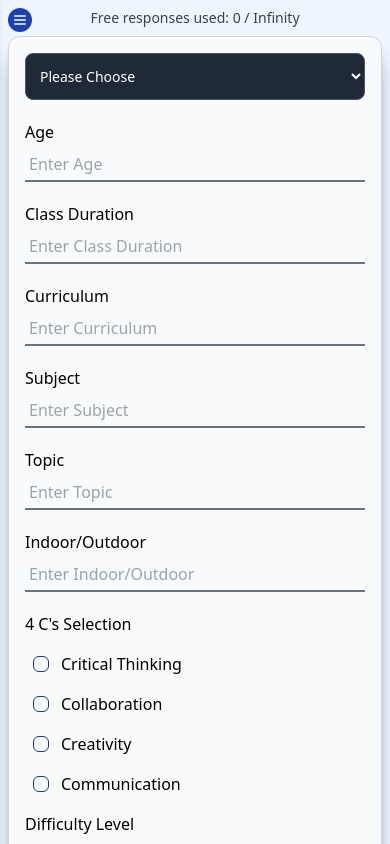
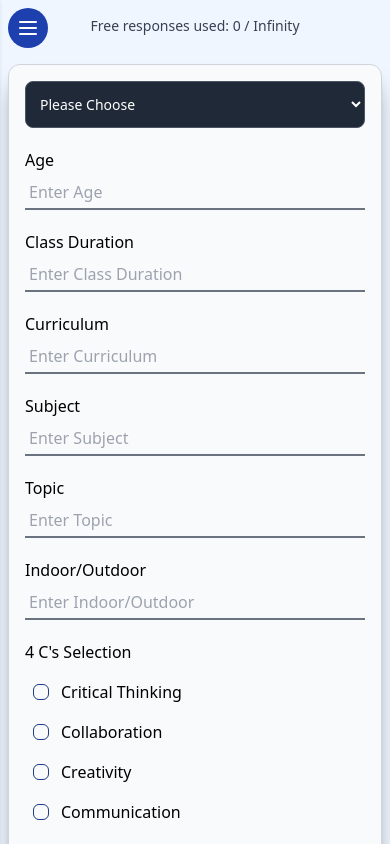
Before and after one commit to hammadyounas/lesson_app, a Next.js app: page /freePrompts in a window 390 px wide. Shown: the top 844 px of the page. Built offline with nearby package versions, Linux system fonts and the light colour scheme; what tailwindcss-animated would draw is missing.

Commit message:
minor changes

```diff
--- a/app/freePrompts/page.jsx
+++ b/app/freePrompts/page.jsx
@@ -92,7 +92,7 @@ const FreeDashboardPage = () => {
         {showForm && (
           <div className="flex flex-col items-center justify-center rounded-xl m-2 max-w-full md:w-4/5 animate-fade-right animate-delay-300">
             {/* Display free response count */}
-            <div className="text-gray-700 font-medium mb-2 max-sm:text-sm">
+            <div className="text-gray-700 font-medium mb-2 max-sm:text-sm max-sm:mt-2">
               Free responses used: {freeResponseCount} / {FREE_RESPONSE_LIMIT}
             </div>
 
--- a/components/Form.jsx
+++ b/components/Form.jsx
@@ -114,7 +114,7 @@ const FormComponent = ({
       }}
     >
       {({ values, errors, touched, setFieldValue, resetForm }) => (
-        <Form className="flex flex-col justify-between shadow-xl shadow-gray-400 border border-gray-300 bg-gray-50 w-full h-full rounded-xl p-4 text-black">
+        <Form className="flex flex-col justify-between shadow-xl shadow-gray-400 border border-gray-300 bg-gray-50 max-sm:mt-5 w-full h-full rounded-xl p-4 text-black">
           {/* Responsive Select for Mobile */}
           <div className="sm:hidden mb-4">
             <label htmlFor="tabs" className="sr-only">
--- a/components/Sidebar.jsx
+++ b/components/Sidebar.jsx
@@ -47,9 +47,9 @@ const Sidebar = () => {
       {/* Nav Button for Mobile View */}
       <button
         onClick={() => setIsSidebarOpen(!isSidebarOpen)}
-        className="lg:hidden fixed top-2 left-2 z-50 bg-blue-800 text-white p-1 rounded-full"
+        className="lg:hidden fixed top-2 left-2 z-50 bg-blue-800 text-white p-2 rounded-full"
       >
-        <Menu className="sm:w-6 sm:h-6 w-4 h-4" />
+        <Menu className="w-6 h-6" />
       </button>
 
       <aside
```
